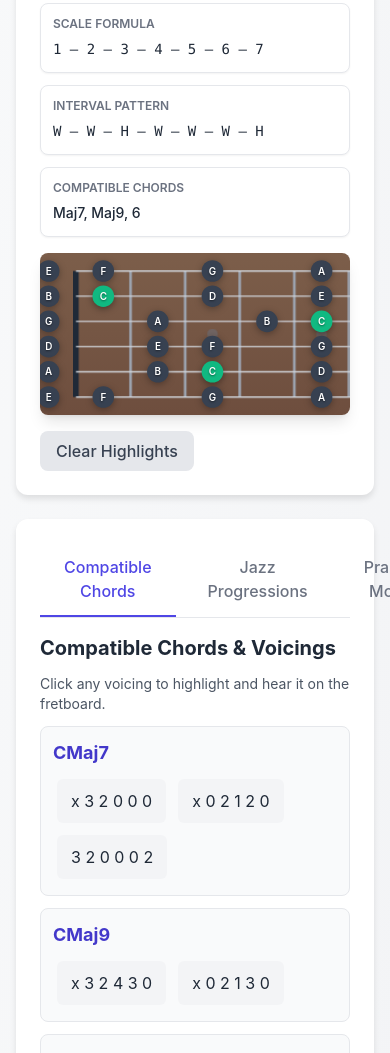
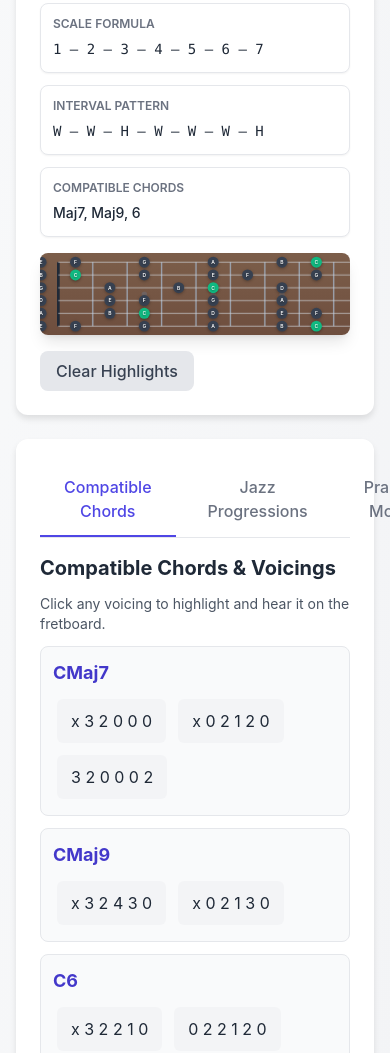
Before and after one commit to quantumq1981/guitar-scale-master, a plain HTML site: page index.html in a window 390 px wide. Shown: the part 975-2028 px from the top of the page. Drawn offline with nearby package versions, Linux system fonts and the light colour scheme.

Commit message:
Add modular fretboard renderer with mobile swipe support

```diff
--- a/index.html
+++ b/index.html
@@ -1096,179 +1096,248 @@ code {
     }
 
     // ============================================================================
-    // FRETBOARD RENDERING
-    // ============================================================================
-
-    function clearVoicingHighlights() {
-      document.querySelectorAll('.voicing-highlight').forEach(el => el.remove());
-    }
-
-    function highlightVoicing(voicingString) {
-      clearVoicingHighlights();
-
-      const svg = document.getElementById("fretboard").querySelector('svg');
-      if (!svg || !voicingString) return;
-
-      const frets = voicingString.trim().split(/\s+/);
-      if (frets.length !== 6) {
-        console.error("Invalid voicing string:", voicingString);
-        return;
-      }
-
-      const strings = ["E","B","G","D","A","E"];
-      const stringRoots = ["E", "A", "D", "G", "B", "E"];
-      const numFrets = 15;
-      const width = 1000;
-      const height = 180;
-      const margin = { left: 40, top: 20, right: 20, bottom: 20 };
-      const drawingWidth = width - margin.left - margin.right;
-      const fretSpacing = drawingWidth / (numFrets + 0.5);
-      const stringSpacing = (height - margin.top - margin.bottom) / (strings.length - 1);
-
-      const notesToPlay = [];
-
-      for (let i = 0; i < frets.length; i++) {
-        const fretChar = frets[i];
-        if (fretChar === 'x' || fretChar === 'X') continue;
-
-        const f = parseInt(fretChar, 10);
-        if (isNaN(f)) continue;
-
-        const rootIdx = getNoteIndex(stringRoots[i]);
-        const noteIdx = (rootIdx + f) % 12;
-        notesToPlay.push(getNoteName(noteIdx, 'sharp'));
-
-        let cx = f === 0
-          ? margin.left - fretSpacing / 2
-          : margin.left + f * fretSpacing - fretSpacing / 2;
-
-        const stringYIndex = (strings.length - 1) - i;
-        const cy = margin.top + stringYIndex * stringSpacing;
-        const r = 11;
-
-        const highlightCircle = createSVGElement("circle", {
-          cx: cx, cy: cy, r: r,
-          class: "voicing-highlight",
+    // FRETBOARD RENDERING (Module)
+    // ============================================================================
+
+    const FretboardRenderer = (() => {
+      const CONFIG = {
+        numFrets: 15,
+        numStrings: 6,
+        width: 1000,
+        height: 180,
+        margin: { left: 40, top: 20, right: 20, bottom: 20 },
+        stringTuning: [4, 11, 7, 2, 9, 4], // E B G D A E (high to low)
+        fretMarkers: [3, 5, 7, 9, 12, 15],
+        mobileMaxFrets: 8
+      };
+
+      const state = {
+        startFret: 0,
+        lastScale: null,
+        showDegrees: false,
+        lastDimensions: { width: CONFIG.width, height: CONFIG.height },
+        visibleFrets: CONFIG.numFrets
+      };
+
+      const isMobile = () => window.innerWidth < 768;
+
+      const getVisibleFrets = () => (isMobile() ? CONFIG.mobileMaxFrets : CONFIG.numFrets);
+
+      const clampStartFret = start => {
+        const maxStart = CONFIG.numFrets - getVisibleFrets();
+        return Math.max(0, Math.min(maxStart, start));
+      };
+
+      const getDimensions = () => ({
+        width: isMobile() ? 700 : CONFIG.width,
+        height: CONFIG.height
+      });
+
+      function render(scaleData, showDegrees = false) {
+        if (!scaleData) return;
+
+        state.lastScale = scaleData;
+        state.showDegrees = showDegrees;
+        state.visibleFrets = getVisibleFrets();
+        state.startFret = clampStartFret(state.startFret);
+        state.lastDimensions = getDimensions();
+
+        const container = document.getElementById('fretboard');
+        if (!container) return;
+        container.innerHTML = '';
+
+        const { width, height } = state.lastDimensions;
+        const drawingWidth = width - CONFIG.margin.left - CONFIG.margin.right;
+        const fretSpacing = drawingWidth / (state.visibleFrets + 0.5);
+        const stringSpacing = (height - CONFIG.margin.top - CONFIG.margin.bottom) / (CONFIG.numStrings - 1);
+
+        const svg = createSVGElement('svg', {
+          viewBox: `0 0 ${width} ${height}`,
+          preserveAspectRatio: 'xMinYMin meet',
+          style: 'width: 100%; min-width: 320px; height: auto;',
+          role: 'img',
+          'aria-label': `${scaleData.root} ${scaleData.name} scale on guitar fretboard`
         });
-        svg.appendChild(highlightCircle);
-      }
-
-      if (notesToPlay.length > 0) {
-        playChord(notesToPlay);
-      }
-    }
-
-    function drawFretboard(scaleNotes, root, degrees, scaleName) {
-      clearVoicingHighlights();
-
-      const strings = ["E","B","G","D","A","E"];
-      const notation = document.getElementById("notationSelect").value;
-      const numFrets = 15;
-      const width = 1000;
-      const height = 180;
-      const margin = { left: 40, top: 20, right: 20, bottom: 20 };
-      const showDegrees = document.getElementById("degreeToggle").checked;
-
-      const fretboardDiv = document.getElementById("fretboard");
-      fretboardDiv.innerHTML = "";
-
-      const svg = createSVGElement("svg", {
-        viewBox: `0 0 ${width} ${height}`,
-        preserveAspectRatio: "xMinYMin meet",
-        style: "width: 100%; min-width: 900px; height: auto;",
-        role: "img",
-        'aria-label': `${root} ${scaleName} scale on guitar fretboard`
-      });
-      fretboardDiv.appendChild(svg);
-
-      const drawingWidth = width - margin.left - margin.right;
-      const fretSpacing = drawingWidth / (numFrets + 0.5);
-      const stringSpacing = (height - margin.top - margin.bottom) / (strings.length - 1);
-      const dotFrets = [3, 5, 7, 9, 12, 15];
-
-      dotFrets.forEach(fret => {
-        const cx = margin.left + fret * fretSpacing - fretSpacing / 2;
-        const cy = height / 2;
-        const attrs = { cx: cx, r: 6, class: "fret-dot" };
-
-        if (fret === 12) {
-          const offset = 25;
-          svg.appendChild(createSVGElement("circle", { ...attrs, cy: cy - offset }));
-          svg.appendChild(createSVGElement("circle", { ...attrs, cy: cy + offset }));
-        } else {
-          svg.appendChild(createSVGElement("circle", { ...attrs, cy: cy }));
+
+        attachSwipeHandlers(svg, scaleData);
+
+        drawFrets(svg, fretSpacing, height);
+        drawStrings(svg, stringSpacing, width);
+        drawMarkers(svg, fretSpacing, height);
+        drawNotes(svg, fretSpacing, stringSpacing, scaleData, showDegrees);
+
+        container.appendChild(svg);
+      }
+
+      function attachSwipeHandlers(svg, scaleData) {
+        let touchStartX = 0;
+
+        svg.addEventListener('touchstart', event => {
+          if (event.touches.length > 0) {
+            touchStartX = event.touches[0].clientX;
+          }
+        }, { passive: true });
+
+        svg.addEventListener('touchend', event => {
+          if (!event.changedTouches || event.changedTouches.length === 0) return;
+          const diff = touchStartX - event.changedTouches[0].clientX;
+          if (Math.abs(diff) < 50) return;
+
+          const direction = diff > 0 ? 1 : -1;
+          state.startFret = clampStartFret(state.startFret + direction);
+          render(scaleData, state.showDegrees);
+        }, { passive: true });
+      }
+
+      function drawFrets(svg, fretSpacing, height) {
+        for (let f = 0; f <= state.visibleFrets; f++) {
+          const actualFret = f + state.startFret;
+          const x = CONFIG.margin.left + f * fretSpacing;
+          svg.appendChild(createSVGElement('line', {
+            x1: x,
+            y1: CONFIG.margin.top,
+            x2: x,
+            y2: height - CONFIG.margin.bottom,
+            class: actualFret === 0 ? 'nut' : 'fret'
+          }));
         }
-      });
-
-      for (let f = 0; f <= numFrets; f++) {
-        const x = margin.left + f * fretSpacing;
-        svg.appendChild(createSVGElement("line", {
-          x1: x, y1: margin.top, x2: x, y2: height - margin.bottom,
-          class: f === 0 ? "nut" : "fret"
-        }));
-      }
-
-      for (let i = 0; i < strings.length; i++) {
-        const y = margin.top + i * stringSpacing;
-        const strokeWidth = 1 + (i * 0.3);
-        svg.appendChild(createSVGElement("line", {
-          x1: margin.left, y1: y, x2: width - margin.right, y2: y,
-          class: "string",
-          'stroke-width': strokeWidth
-        }));
-      }
-
-      for (let i = 0; i < strings.length; i++) {
-        const openNote = strings[i];
-        const openIdx = getNoteIndex(openNote);
-
-        for (let fret = 0; fret <= numFrets; fret++) {
-          const noteIdx = (openIdx + fret) % 12;
-          const noteDisplay = getNoteName(noteIdx, notation);
-
-          if (scaleNotes.includes(noteDisplay)) {
-            let cx = fret === 0
-              ? margin.left - fretSpacing / 2
-              : margin.left + fret * fretSpacing - fretSpacing / 2;
-            const cy = margin.top + i * stringSpacing;
-            const r = 12;
-
-            const isRoot = getNoteIndex(noteDisplay) === getNoteIndex(root);
-
-            const circle = createSVGElement("circle", {
-              cx: cx, cy: cy, r: r,
-              class: isRoot ? "root-circle" : "note-circle",
-              'data-note': noteDisplay,
-              'data-string': strings[i],
-              'data-fret': fret
+      }
+
+      function drawStrings(svg, stringSpacing, width) {
+        for (let s = 0; s < CONFIG.numStrings; s++) {
+          const y = CONFIG.margin.top + s * stringSpacing;
+          svg.appendChild(createSVGElement('line', {
+            x1: CONFIG.margin.left,
+            y1: y,
+            x2: width - CONFIG.margin.right,
+            y2: y,
+            class: 'string',
+            'stroke-width': 1 + (s * 0.4)
+          }));
+        }
+      }
+
+      function drawMarkers(svg, fretSpacing, height) {
+        const centerY = height / 2;
+        CONFIG.fretMarkers.forEach(marker => {
+          if (marker < state.startFret || marker > state.startFret + state.visibleFrets) return;
+          const localFret = marker - state.startFret;
+          const cx = CONFIG.margin.left + localFret * fretSpacing - fretSpacing / 2;
+
+          const attrs = { cx, r: 6, class: 'fret-dot' };
+          if (marker === 12) {
+            const offset = 25;
+            svg.appendChild(createSVGElement('circle', { ...attrs, cy: centerY - offset }));
+            svg.appendChild(createSVGElement('circle', { ...attrs, cy: centerY + offset }));
+          } else {
+            svg.appendChild(createSVGElement('circle', { ...attrs, cy: centerY }));
+          }
+        });
+      }
+
+      function drawNotes(svg, fretSpacing, stringSpacing, scaleData, showDegrees) {
+        const notation = scaleData.notation || 'sharp';
+        for (let s = 0; s < CONFIG.numStrings; s++) {
+          const stringRoot = CONFIG.stringTuning[s];
+          const stringY = CONFIG.margin.top + s * stringSpacing;
+
+          for (let f = state.startFret; f <= state.startFret + state.visibleFrets; f++) {
+            const noteIndex = (stringRoot + f) % 12;
+            const noteName = getNoteName(noteIndex, notation);
+            if (!scaleData.notes.includes(noteName)) continue;
+
+            const localFret = f - state.startFret;
+            const cx = f === 0
+              ? CONFIG.margin.left - fretSpacing / 2
+              : CONFIG.margin.left + localFret * fretSpacing - fretSpacing / 2;
+
+            const isRoot = getNoteIndex(noteName) === getNoteIndex(scaleData.root);
+
+            const circle = createSVGElement('circle', {
+              cx,
+              cy: stringY,
+              r: 12,
+              class: isRoot ? 'root-circle' : 'note-circle'
             });
 
-            const octave = (i < 2) ? 2 : 1;
-            circle.addEventListener("click", () => {
+            const octave = s < 2 ? 2 : 1;
+            circle.addEventListener('click', () => {
               initAudioContext();
-              playNote(noteDisplay, 0.5, 0, octave);
+              playNote(noteName, 0.5, 0, octave);
             });
 
-            svg.appendChild(circle);
-
-            const scaleNoteIdx = scaleNotes.indexOf(noteDisplay);
-            const labelText = showDegrees && scaleNoteIdx !== -1
-              ? (scaleNoteIdx === 0 ? 'R' : degrees[scaleNoteIdx])
-              : noteDisplay;
-
-            const text = createSVGElement("text", {
-              x: cx, y: cy + 4,
-              'text-anchor': "middle",
-              'font-size': "11",
-              'font-weight': "bold",
-              class: "note-label"
+            const noteIdx = scaleData.notes.indexOf(noteName);
+            const labelText = showDegrees && noteIdx !== -1
+              ? (noteIdx === 0 ? 'R' : scaleData.degrees[noteIdx])
+              : noteName;
+
+            const text = createSVGElement('text', {
+              x: cx,
+              y: stringY + 4,
+              'text-anchor': 'middle',
+              'font-size': '11',
+              'font-weight': 'bold',
+              class: 'note-label'
             });
             text.textContent = labelText;
+
+            svg.appendChild(circle);
             svg.appendChild(text);
           }
         }
       }
-    }
+
+      function highlightVoicing(voicingString) {
+        clearHighlights();
+        const svg = document.querySelector('#fretboard svg');
+        if (!svg || !voicingString) return;
+
+        const frets = voicingString.trim().split(/\s+/);
+        if (frets.length !== CONFIG.numStrings) {
+          console.error('Invalid voicing string');
+          return;
+        }
+
+        const { width, height } = state.lastDimensions;
+        const drawingWidth = width - CONFIG.margin.left - CONFIG.margin.right;
+        const fretSpacing = drawingWidth / (state.visibleFrets + 0.5);
+        const stringSpacing = (height - CONFIG.margin.top - CONFIG.margin.bottom) / (CONFIG.numStrings - 1);
+        const notesToPlay = [];
+
+        frets.forEach((fretChar, stringIndex) => {
+          if (fretChar === 'x' || fretChar === 'X') return;
+          const fretNum = parseInt(fretChar, 10);
+          if (Number.isNaN(fretNum)) return;
+          if (fretNum < state.startFret || fretNum > state.startFret + state.visibleFrets) return;
+
+          const localFret = fretNum - state.startFret;
+          const cx = fretNum === 0
+            ? CONFIG.margin.left - fretSpacing / 2
+            : CONFIG.margin.left + localFret * fretSpacing - fretSpacing / 2;
+          const cy = CONFIG.margin.top + stringIndex * stringSpacing;
+
+          svg.appendChild(createSVGElement('circle', {
+            cx,
+            cy,
+            r: 13,
+            class: 'voicing-highlight'
+          }));
+
+          const noteIndex = (CONFIG.stringTuning[stringIndex] + fretNum) % 12;
+          notesToPlay.push(getNoteName(noteIndex, 'sharp'));
+        });
+
+        if (notesToPlay.length > 0) {
+          playChord(notesToPlay);
+        }
+      }
+
+      function clearHighlights() {
+        document.querySelectorAll('.voicing-highlight').forEach(el => el.remove());
+      }
+
+      return { render, highlightVoicing, clearHighlights };
+    })();
 
     // ============================================================================
     // UI RENDERING
@@ -2090,7 +2159,16 @@ code {
         `<strong class="text-lg">${root} ${scaleName}</strong> - Notes: <span class="font-bold text-indigo-900 text-lg">${scaleData.scaleNotes.join(" – ")}</span>`;
 
       renderScaleAnalysis(scaleName, root, scaleDB[scaleName]);
-      drawFretboard(scaleData.scaleNotes, root, scaleData.degrees, scaleName);
+
+      const rendererData = {
+        root,
+        name: scaleName,
+        notes: scaleData.scaleNotes,
+        degrees: scaleData.degrees,
+        notation: document.getElementById("notationSelect").value
+      };
+      const showDegrees = document.getElementById("degreeToggle").checked;
+      FretboardRenderer.render(rendererData, showDegrees);
       renderCompatibleChords(scaleData.compatibleChords, root);
 
       updateStats();
@@ -2147,6 +2225,7 @@ code {
 
       // Update scale choices
       function updateScaleChoices() {
+        const currentSelection = scaleSelect.value;
         scaleSelect.innerHTML = "";
         const selectedFamily = familySelect.value;
         const scales = getScalesByFamily(selectedFamily);
@@ -2158,6 +2237,12 @@ code {
           scaleSelect.appendChild(opt);
         });
 
+        if (currentSelection && scales.includes(currentSelection)) {
+          scaleSelect.value = currentSelection;
+        } else if (scales.length > 0) {
+          scaleSelect.value = scales[0];
+        }
+
         if (rootSelect.value) {
           updateScale();
         }
@@ -2176,7 +2261,7 @@ code {
       document.getElementById("degreeToggle").addEventListener("change", updateScale);
 
       document.getElementById("showScaleBtn").addEventListener("click", updateScale);
-      document.getElementById("clearHighlightsBtn").addEventListener("click", clearVoicingHighlights);
+      document.getElementById("clearHighlightsBtn").addEventListener("click", FretboardRenderer.clearHighlights);
 
       document.getElementById("playScaleBtn").addEventListener("click", () => {
         const scaleName = scaleSelect.value;
@@ -2257,7 +2342,7 @@ code {
     });
 
     // Make functions globally accessible for onclick attributes
-    window.highlightVoicing = highlightVoicing;
+    window.highlightVoicing = FretboardRenderer.highlightVoicing;
     window.checkAnswer = checkAnswer;
   </script>
 
```
